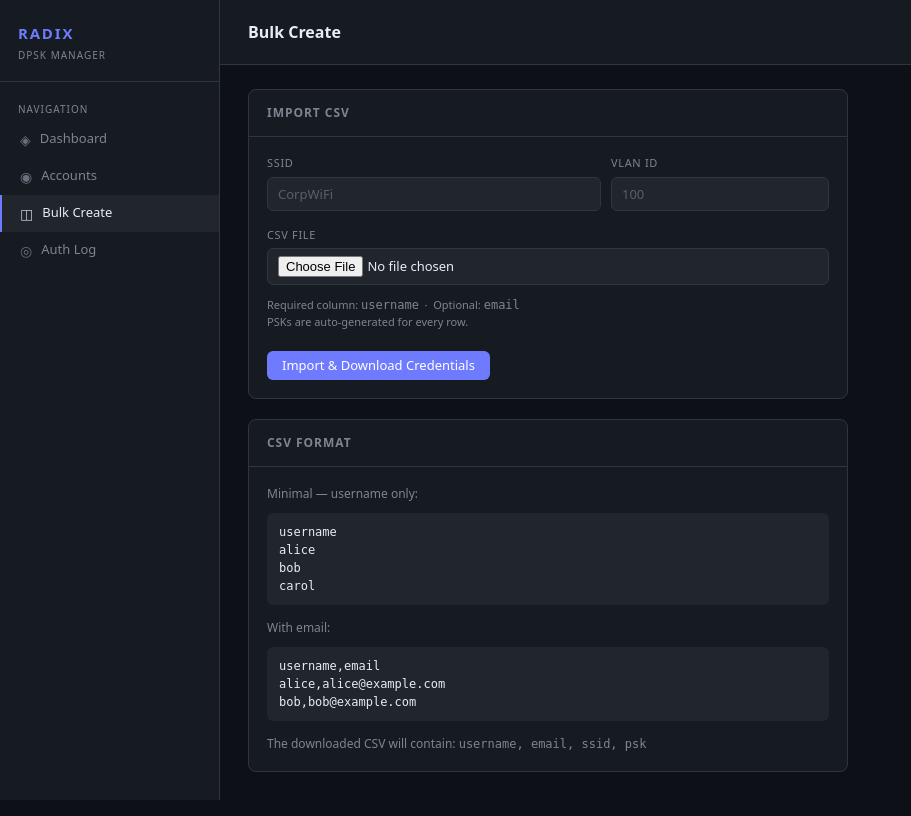
After one commit to alekm/radix, a FastAPI app: template web/templates/bulk.html in a window 1280 px wide. The commit adds this page. Shown: the whole page, without its empty margins (0-911 px from the left). Run offline with FastAPI, Linux system fonts and the light colour scheme; the template is opened without the code that fills it, so the values that code supplies are empty.

Commit message:
Add bulk create: CSV upload → auto-generated PSKs → credentials download
POST /bulk accepts a CSV (username, email columns), creates accounts,
auto-generates a 20-char PSK for each row, assigns to the specified
SSID/VLAN, then streams back a credentials CSV for distribution.
Handles Excel UTF-8-BOM and optional name/email column variants.

Co-Authored-By: Claude Sonnet 4.6 <noreply@anthropic.com>

```diff
--- a/web/main.py
+++ b/web/main.py
@@ -1,5 +1,8 @@
-from fastapi import FastAPI, Request, Form
-from fastapi.responses import HTMLResponse, RedirectResponse
+import csv
+import io
+import secrets
+from fastapi import FastAPI, File, Form, Request, UploadFile
+from fastapi.responses import HTMLResponse, RedirectResponse, StreamingResponse
 from fastapi.staticfiles import StaticFiles
 from fastapi.templating import Jinja2Templates
 from typing import Optional
@@ -8,6 +11,11 @@ import db
 app = FastAPI()
 app.mount("/static", StaticFiles(directory="static"), name="static")
 templates = Jinja2Templates(directory="templates")
+
+_PSK_CHARS = 'ABCDEFGHJKLMNPQRSTUVWXYZabcdefghjkmnpqrstuvwxyz23456789'
+
+def _generate_psk(length=20):
+    return ''.join(secrets.choice(_PSK_CHARS) for _ in range(length))
 
 
 @app.get("/", response_class=HTMLResponse)
@@ -73,6 +81,46 @@ async def psk_revoke(account_id: int, psk_id: int):
     return RedirectResponse(f"/accounts/{account_id}", status_code=303)
 
 
+# -- bulk create --------------------------------------------------------------
+
+@app.get("/bulk", response_class=HTMLResponse)
+async def bulk_page(request: Request):
+    return templates.TemplateResponse("bulk.html", {"request": request})
+
+
+@app.post("/bulk")
+async def bulk_create(
+    ssid: str = Form(...),
+    vlan_id: str = Form(""),
+    file: UploadFile = File(...),
+):
+    content = await file.read()
+    text = content.decode('utf-8-sig')  # strip Excel BOM if present
+    reader = csv.DictReader(io.StringIO(text))
+
+    rows = []
+    for row in reader:
+        username = (row.get('username') or row.get('name') or '').strip()
+        email    = (row.get('email') or '').strip()
+        if not username:
+            continue
+        psk        = _generate_psk()
+        account_id = db.create_account(username, email)
+        db.add_psk(account_id, psk, ssid, vlan_id.strip() or None)
+        rows.append({'username': username, 'email': email, 'ssid': ssid, 'psk': psk})
+
+    out = io.StringIO()
+    writer = csv.DictWriter(out, fieldnames=['username', 'email', 'ssid', 'psk'])
+    writer.writeheader()
+    writer.writerows(rows)
+
+    return StreamingResponse(
+        iter([out.getvalue()]),
+        media_type='text/csv',
+        headers={'Content-Disposition': f'attachment; filename="radix-{ssid}.csv"'},
+    )
+
+
 # -- logs ---------------------------------------------------------------------
 
 @app.get("/logs", response_class=HTMLResponse)
--- a/web/templates/base.html
+++ b/web/templates/base.html
@@ -27,6 +27,11 @@
         </a>
       </li>
       <li>
+        <a href="/bulk" class="{{ 'active' if '/bulk' in request.url.path else '' }}">
+          <span class="nav-icon">◫</span> Bulk Create
+        </a>
+      </li>
+      <li>
         <a href="/logs" class="{{ 'active' if '/logs' in request.url.path else '' }}">
           <span class="nav-icon">◎</span> Auth Log
         </a>
--- /dev/null
+++ b/web/templates/bulk.html
@@ -0,0 +1,61 @@
+{% extends "base.html" %}
+{% block title %}Bulk Create — RADIX{% endblock %}
+{% block heading %}Bulk Create{% endblock %}
+
+{% block content %}
+
+<div class="card" style="max-width: 600px;">
+  <div class="card-header">
+    <span class="card-title">Import CSV</span>
+  </div>
+  <div class="card-body">
+    <form method="post" action="/bulk" enctype="multipart/form-data">
+      <div class="form-row" style="margin-bottom: 16px;">
+        <div class="form-group grow">
+          <label for="ssid">SSID</label>
+          <input type="text" id="ssid" name="ssid" placeholder="CorpWiFi" required>
+        </div>
+        <div class="form-group" style="min-width: 100px;">
+          <label for="vlan_id">VLAN ID</label>
+          <input type="text" id="vlan_id" name="vlan_id" placeholder="100">
+        </div>
+      </div>
+      <div class="form-group" style="margin-bottom: 20px;">
+        <label for="file">CSV File</label>
+        <input type="file" id="file" name="file" accept=".csv,text/csv" required>
+        <p class="text-muted" style="font-size:11px; margin-top:6px;">
+          Required column: <span class="mono">username</span> &nbsp;·&nbsp;
+          Optional: <span class="mono">email</span><br>
+          PSKs are auto-generated for every row.
+        </p>
+      </div>
+      <button type="submit" class="btn btn-primary">Import &amp; Download Credentials</button>
+    </form>
+  </div>
+</div>
+
+<div class="card" style="max-width: 600px; margin-top: 20px;">
+  <div class="card-header">
+    <span class="card-title">CSV Format</span>
+  </div>
+  <div class="card-body">
+    <p class="text-muted" style="font-size:12px; margin-bottom: 10px;">
+      Minimal — username only:
+    </p>
+    <pre class="mono" style="background:var(--surface2); padding:10px 12px; border-radius:6px; font-size:12px; color:var(--text);">username
+alice
+bob
+carol</pre>
+    <p class="text-muted" style="font-size:12px; margin: 14px 0 10px;">
+      With email:
+    </p>
+    <pre class="mono" style="background:var(--surface2); padding:10px 12px; border-radius:6px; font-size:12px; color:var(--text);">username,email
+alice,alice@example.com
+bob,bob@example.com</pre>
+    <p class="text-muted" style="font-size:12px; margin-top: 14px;">
+      The downloaded CSV will contain: <span class="mono">username, email, ssid, psk</span>
+    </p>
+  </div>
+</div>
+
+{% endblock %}
```
